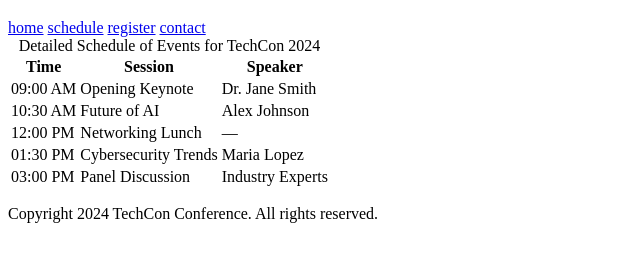
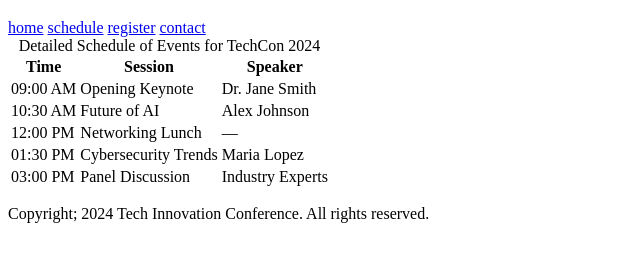
Before and after one commit to Oweis-Nd/TechCon_HTML, a plain HTML site: page techcon_website/schedule.html in a window 1280 px wide. Shown: the part 61-322 px from the top of the page, without its empty margins (0-640 px from the left). Drawn offline with Linux system fonts and the light colour scheme.

Commit message:
Designing the Schedule Page for TechCon 2024 Conference Website

```diff
--- a/techcon_website/schedule.html
+++ b/techcon_website/schedule.html
@@ -56,7 +56,7 @@
             </table>
         </main>
         <footer>
-            <p>Copyright 2024 TechCon Conference. All rights reserved.</p>
+            <p>Copyright; 2024 Tech Innovation Conference. All rights reserved.</p>
         </footer>
     </body>
     </html>
```
